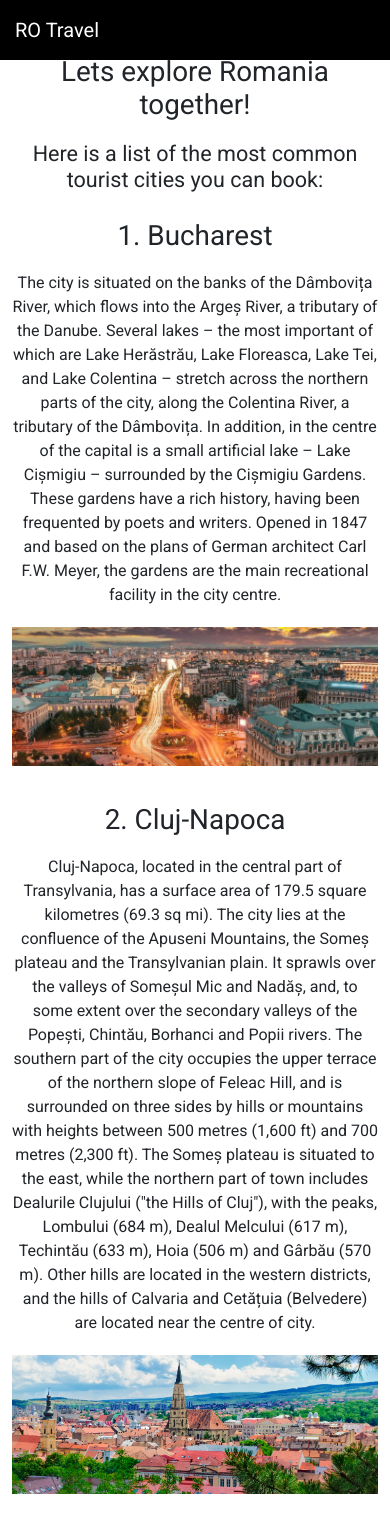
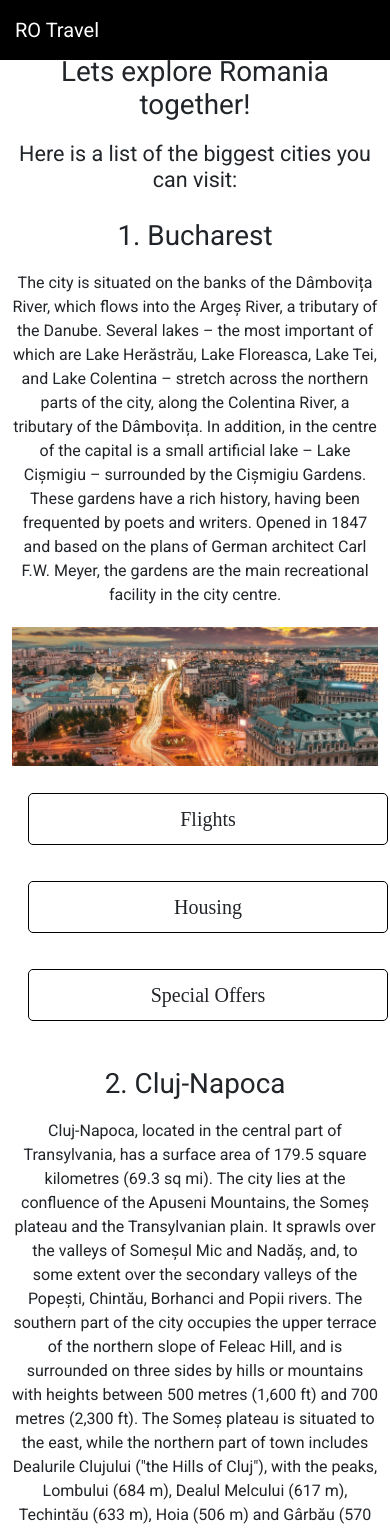
Before and after one commit to silviu074/proiect-final, a React (Create React App) app: page / in a window 390 px wide. Shown: the top 1529 px of the page. Built offline with nearby package versions, Linux system fonts and the light colour scheme; some icons are missing.

Commit message:
homepage cu butoane functionale

```diff
--- a/public/index.html
+++ b/public/index.html
@@ -24,19 +24,20 @@
 
     <title>Proiect final</title>
     <link rel="shortcut icon" type="image/png" href="src/pages/img/logo.png" />
+    <link
+      href="https://cdn.jsdelivr.net/npm/bootstrap@5.0.0-beta3/dist/css/bootstrap.min.css"
+      rel="stylesheet"
+      integrity="sha384-eOJMYsd53ii+scO/bJGFsiCZc+5NDVN2yr8+0RDqr0Ql0h+rP48ckxlpbzKgwra6"
+      crossorigin="anonymous"
+    />
   </head>
   <body>
     <noscript>You need to enable JavaScript to run this app.</noscript>
     <div id="root"></div>
     <!-- Scripts -->
     <script
-      src="https:code.jquery.com/jquery-3.5.1.slim.min.js"
-      integrity="sha384-DfXdz2htPH0lsSSs5nCTpuj/zy4C+OGpamoFVy38MVBnE+IbbVYUew+OrCXaRkfj"
-      crossorigin="anonymous"
-    ></script>
-    <script
-      src="https://cdn.jsdelivr.net/npm/bootstrap@4.6.0/dist/js/bootstrap.bundle.main.js"
-      integrity="sha384-Piv4xVNRyMGpqkS2by6br4gNJ7DXjqk09RmUpJ8jgGtD7zP9yug3goQfGII0yAns"
+      src="https://cdn.jsdelivr.net/npm/bootstrap@5.0.0-beta3/dist/js/bootstrap.bundle.min.js"
+      integrity="sha384-JEW9xMcG8R+pH31jmWH6WWP0WintQrMb4s7ZOdauHnUtxwoG2vI5DkLtS3qm9Ekf"
       crossorigin="anonymous"
     ></script>
   </body>
--- a/src/App.js
+++ b/src/App.js
@@ -6,7 +6,15 @@ import {
   Switch,
 } from "react-router-dom";
 
-import { Home, About, Services, Promotion, Subscription } from "./pages";
+import {
+  Home,
+  About,
+  Services,
+  Promotion,
+  Subscription,
+  Housing,
+  Flights,
+} from "./pages";
 import Navbar from "./Components/Navbar/Navbar";
 
 const App = () => {
@@ -24,6 +32,12 @@ const App = () => {
           <Route path="/services" exact>
             <Services />
           </Route>
+          <Route path="/flights" exact>
+            <Flights />
+          </Route>
+          <Route path="/housing" exact>
+            <Housing />
+          </Route>
           <Route path="/promotion" exact>
             <Promotion />
           </Route>
--- a/src/Components/Navbar/Navbar.js
+++ b/src/Components/Navbar/Navbar.js
@@ -43,8 +43,18 @@ const Navbar = () => {
             </NavLink>
           </li>
           <li className="nav-item active">
+            <NavLink className="nav-link" to="/flights" exact>
+              <i className="fas fa-tachometer-alt"></i>Flights
+            </NavLink>
+          </li>
+          <li className="nav-item active">
+            <NavLink className="nav-link" to="/housing" exact>
+              <i className="fas fa-tachometer-alt"></i>Housing
+            </NavLink>
+          </li>
+          <li className="nav-item active">
             <NavLink className="nav-link" to="/promotion" exact>
-              <i className="fas fa-tachometer-alt"></i>Promotion
+              <i className="fas fa-tachometer-alt"></i>Special Offers
             </NavLink>
           </li>
           <li className="nav-item active">
--- a/src/index.css
+++ b/src/index.css
@@ -53,7 +53,68 @@ html {
   margin-left: auto;
   margin-right: auto;
 }
+
+.btn {
+  justify-content: center;
+  border: 1px solid black;
+  border-radius: 5px;
+  background: none;
+  padding: 10px 20px;
+  font-size: 20px;
+  font-family: "sans-serif";
+  cursor: pointer;
+  margin: auto;
+  display: flex;
+  flex-wrap: wrap;
+  overflow: hidden;
+  transition: 0.3s;
+  position: relative;
+  overflow: hidden;
+  width: 200px;
+}
+
+.btn:hover {
+  color: white;
+  background-color: #191516;
+}
+.btn::before {
+  content: "";
+  position: absolute;
+  left: 0;
+  width: 100%;
+  height: 0%;
+
+  background: black;
+  z-index: -1;
+  transition: 0.3s;
+  top: 0;
+  border-radius: 50% 50% 0 0;
+}
+.btn:hover::before {
+  height: 180%;
+}
+
+.btnContainer {
+  display: flex;
+  flex-wrap: wrap;
+
+  justify-content: center;
+}
 @media (max-width: 1024px) {
+  .btnContainer {
+    display: block;
+  }
+  .btn {
+    margin-bottom: 20px;
+    width: 500px;
+  }
 }
 @media (max-width: 767px) {
+  .btnContainer {
+    display: block;
+  }
+  .btn {
+    margin-bottom: 20px;
+    width: 360px;
+  }
 }
--- /dev/null
+++ b/src/pages/Flights.js
@@ -0,0 +1,10 @@
+import React from "react";
+export const Flights = () => {
+  return (
+    <div className="container">
+      <h1 className="text-center" style={{ paddingTop: "30%" }}>
+        Flights
+      </h1>
+    </div>
+  );
+};
--- a/src/pages/Home.js
+++ b/src/pages/Home.js
@@ -9,6 +9,7 @@ import brasov from "./img/brasov.jpg";
 import galati from "./img/galati.jpg";
 import ploiesti from "./img/ploiesti.jpg";
 import oradea from "./img/oradea.jpg";
+import { NavLink } from "react-router-dom";
 
 export const Home = () => {
   return (
@@ -17,7 +18,7 @@ export const Home = () => {
         Lets explore Romania together!
       </h1>
       <h4 className="text-center" style={{ paddingTop: "3%" }}>
-        Here is a list of the most common tourist cities you can book:
+        Here is a list of the biggest cities you can visit:
       </h4>
       <h1 className="text-center" style={{ padding: "5% 0 0 0" }}>
         1. Bucharest
@@ -40,6 +41,17 @@ export const Home = () => {
         alt="Bucharest"
         style={{ padding: "1% 0 5% 0" }}
       />
+      <div className="btnContainer">
+        <NavLink className="nav-link" to="/flights" exact>
+          <button className="btn">Flights</button>
+        </NavLink>
+        <NavLink className="nav-link" to="/housing" exact>
+          <button className="btn">Housing</button>
+        </NavLink>
+        <NavLink className="nav-link" to="/promotion" exact>
+          <button className="btn">Special Offers</button>
+        </NavLink>
+      </div>
       <h1 className="text-center" style={{ padding: "5% 0 0 0" }}>
         2. Cluj-Napoca
       </h1>
@@ -65,6 +77,17 @@ export const Home = () => {
         alt="Cluj"
         style={{ padding: "1% 0 5% 0" }}
       />
+      <div className="btnContainer">
+        <NavLink className="nav-link" to="/flights" exact>
+          <button className="btn">Flights</button>
+        </NavLink>
+        <NavLink className="nav-link" to="/housing" exact>
+          <button className="btn">Housing</button>
+        </NavLink>
+        <NavLink className="nav-link" to="/promotion" exact>
+          <button className="btn">Special Offers</button>
+        </NavLink>
+      </div>
       <h1 className="text-center" style={{ padding: "5% 0 0 0" }}>
         3. Timișoara
       </h1>
@@ -83,6 +106,17 @@ export const Home = () => {
         alt="Timisoara"
         style={{ padding: "1% 0 5% 0" }}
       />
+      <div className="btnContainer">
+        <NavLink className="nav-link" to="/flights" exact>
+          <button className="btn">Flights</button>
+        </NavLink>
+        <NavLink className="nav-link" to="/housing" exact>
+          <button className="btn">Housing</button>
+        </NavLink>
+        <NavLink className="nav-link" to="/promotion" exact>
+          <button className="btn">Special Offers</button>
+        </NavLink>
+      </div>
       <h1 className="text-center" style={{ padding: "5% 0 0 0" }}>
         4. Iași
       </h1>
@@ -99,6 +133,17 @@ export const Home = () => {
         alt="Iasi"
         style={{ padding: "1% 0 5% 0" }}
       />
+      <div className="btnContainer">
+        <NavLink className="nav-link" to="/flights" exact>
+          <button className="btn">Flights</button>
+        </NavLink>
+        <NavLink className="nav-link" to="/housing" exact>
+          <button className="btn">Housing</button>
+        </NavLink>
+        <NavLink className="nav-link" to="/promotion" exact>
+          <button className="btn">Special Offers</button>
+        </NavLink>
+      </div>
       <h1 className="text-center" style={{ padding: "5% 0 0 0" }}>
         5. Constanța
       </h1>
@@ -117,6 +162,17 @@ export const Home = () => {
         alt="Constanta"
         style={{ padding: "1% 0 5% 0" }}
       />
+      <div className="btnContainer">
+        <NavLink className="nav-link" to="/flights" exact>
+          <button className="btn">Flights</button>
+        </NavLink>
+        <NavLink className="nav-link" to="/housing" exact>
+          <button className="btn">Housing</button>
+        </NavLink>
+        <NavLink className="nav-link" to="/promotion" exact>
+          <button className="btn">Special Offers</button>
+        </NavLink>
+      </div>
       <h1 className="text-center" style={{ padding: "5% 0 0 0" }}>
         6. Craiova
       </h1>
@@ -136,6 +192,17 @@ export const Home = () => {
         alt="Craiova"
         style={{ padding: "1% 0 5% 0" }}
       />
+      <div className="btnContainer">
+        <NavLink className="nav-link" to="/flights" exact>
+          <button className="btn">Flights</button>
+        </NavLink>
+        <NavLink className="nav-link" to="/housing" exact>
+          <button className="btn">Housing</button>
+        </NavLink>
+        <NavLink className="nav-link" to="/promotion" exact>
+          <button className="btn">Special Offers</button>
+        </NavLink>
+      </div>
       <h1 className="text-center" style={{ padding: "5% 0 0 0" }}>
         7. Brașov
       </h1>
@@ -151,6 +218,17 @@ export const Home = () => {
         alt="Brasov"
         style={{ padding: "1% 0 5% 0" }}
       />
+      <div className="btnContainer">
+        <NavLink className="nav-link" to="/flights" exact>
+          <button className="btn">Flights</button>
+        </NavLink>
+        <NavLink className="nav-link" to="/housing" exact>
+          <button className="btn">Housing</button>
+        </NavLink>
+        <NavLink className="nav-link" to="/promotion" exact>
+          <button className="btn">Special Offers</button>
+        </NavLink>
+      </div>
       <h1 className="text-center" style={{ padding: "5% 0 0 0" }}>
         8. Galați
       </h1>
@@ -174,6 +252,17 @@ export const Home = () => {
         alt="Galati"
         style={{ padding: "1% 0 5% 0" }}
       />
+      <div className="btnContainer">
+        <NavLink className="nav-link" to="/flights" exact>
+          <button className="btn">Flights</button>
+        </NavLink>
+        <NavLink className="nav-link" to="/housing" exact>
+          <button className="btn">Housing</button>
+        </NavLink>
+        <NavLink className="nav-link" to="/promotion" exact>
+          <button className="btn">Special Offers</button>
+        </NavLink>
+      </div>
       <h1 className="text-center" style={{ padding: "5% 0 0 0" }}>
         9. Ploiești
       </h1>
@@ -189,6 +278,17 @@ export const Home = () => {
         alt="Ploiesti"
         style={{ padding: "1% 0 5% 0" }}
       />
+      <div className="btnContainer">
+        <NavLink className="nav-link" to="/flights" exact>
+          <button className="btn">Flights</button>
+        </NavLink>
+        <NavLink className="nav-link" to="/housing" exact>
+          <button className="btn">Housing</button>
+        </NavLink>
+        <NavLink className="nav-link" to="/promotion" exact>
+          <button className="btn">Special Offers</button>
+        </NavLink>
+      </div>
       <h1 className="text-center" style={{ padding: "5% 0 0 0" }}>
         10. Oradea
       </h1>
@@ -205,6 +305,18 @@ export const Home = () => {
         alt="Oradea"
         style={{ padding: "1% 0 5% 0" }}
       />
+      <div className="btnContainer">
+        <NavLink className="nav-link" to="/flights" exact>
+          <button className="btn">Flights</button>
+        </NavLink>
+        <NavLink className="nav-link" to="/housing" exact>
+          <button className="btn">Housing</button>
+        </NavLink>
+        <NavLink className="nav-link" to="/promotion" exact>
+          <button className="btn">Special Offers</button>
+        </NavLink>
+      </div>
+      <div style={{ padding: "0 0 5% 0" }}></div>
     </div>
   );
 };
--- /dev/null
+++ b/src/pages/Housing.js
@@ -0,0 +1,10 @@
+import React from "react";
+export const Housing = () => {
+  return (
+    <div className="container">
+      <h1 className="text-center" style={{ paddingTop: "30%" }}>
+        Housing
+      </h1>
+    </div>
+  );
+};
--- a/src/pages/index.js
+++ b/src/pages/index.js
@@ -1,5 +1,7 @@
 export { Home } from "./Home";
 export { About } from "./About";
 export { Services } from "./Services";
+export { Flights } from "./Flights";
+export { Housing } from "./Housing";
 export { Promotion } from "./Promotion";
 export { Subscription } from "./Subscription";
```
Also changed, not shown: src/pages/About.js (+17 -13 lines), src/pages/Services.js (+42 -3 lines).
